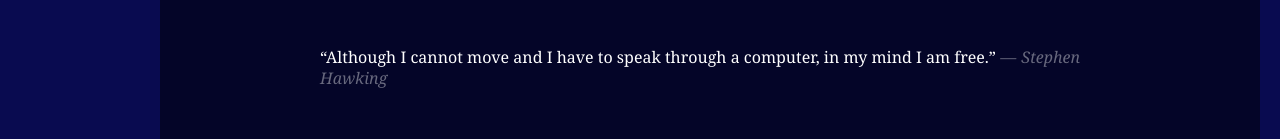
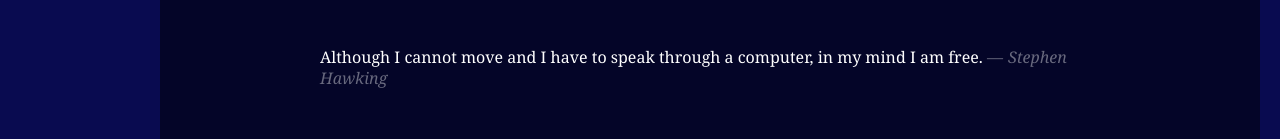
Before and after one commit to WebDevTuts/css_shorts_06_you_can_quote_me, a plain HTML site: page index.html in a window 1280 px wide. Shown: the part 182-321 px from the top of the page. Drawn offline with Linux system fonts and the light colour scheme; a web font is replaced by a local one.

Commit message:
Remove left and right quotes

```diff
--- a/index.html
+++ b/index.html
@@ -20,7 +20,7 @@
 			<p>Born on January 8, 1942, he is an English theoretical physicist, cosmologist, author and Director of Research at the Centre for Theoretical Cosmology within the University of Cambridge. His scientific works include a collaboration with Roger Penrose on gravitational singularity theorems in the framework of general relativity, and the theoretical prediction that black holes emit radiation, often called Hawking radiation.</p>
 
 			<blockquote>
-				&ldquo;Although I cannot move and I have to speak through a computer, in my mind I am free.&rdquo;
+				Although I cannot move and I have to speak through a computer, in my mind I am free.
 				<cite>Stephen Hawking</cite>
 			</blockquote>
 
```
